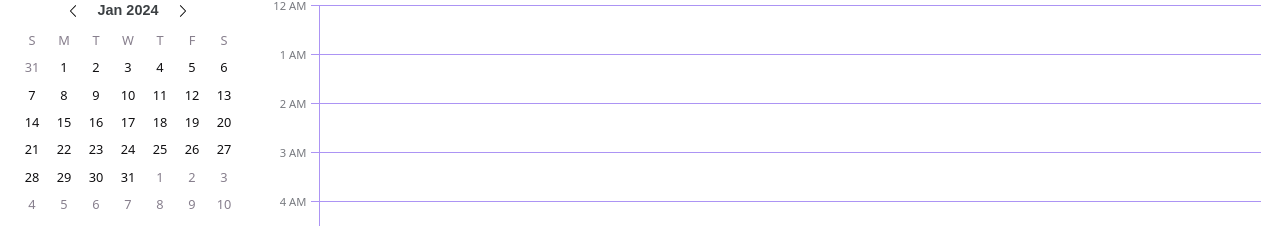
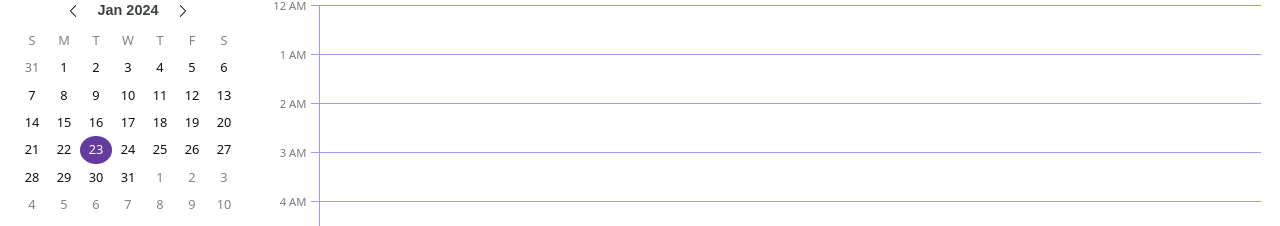
Before and after one commit to coloshword/calendar, a React (Create React App) app in the folder client/: page /calendar in a window 1280 px wide. Shown: the part 153-379 px from the top of the page. Built offline with nearby package versions, Linux system fonts and the light colour scheme.

Commit message:
mini calendar date updates

```diff
--- a/client/src/components/calendarCSS/MiniCalendar.css
+++ b/client/src/components/calendarCSS/MiniCalendar.css
@@ -79,3 +79,17 @@ td {
     font-weight: 500;
     color: #877f8d;
 }
+
+.mini-calendar-today {
+    background-color: #643B9F;
+    color: white;
+    border-radius: 50%;
+    font-size: 0.8rem;
+}
+
+.mini-calendar-view-date {
+    background-color: #F6CEFC;
+    color: #111012;
+    border-radius: 50%;
+    font-size: 0.8rem;
+}
--- a/client/src/components/calendarComponents/MiniCalendar.tsx
+++ b/client/src/components/calendarComponents/MiniCalendar.tsx
@@ -6,9 +6,10 @@ import arrowRight from '../../assets/arrow-right.svg';
 interface MiniCalendarProps {
     currentMonth: Date;
     today: Date,
+    viewDate: Date;
     setViewDate: Function;
 }
-const MiniCalendar: FC<MiniCalendarProps> = ({currentMonth, today, setViewDate}) => {
+const MiniCalendar: FC<MiniCalendarProps> = ({currentMonth, today, viewDate, setViewDate}) => {
 
     const [viewMonth, setViewMonth] = useState(new Date(currentMonth.getFullYear(), currentMonth.getMonth()));
 
@@ -71,29 +72,42 @@ const MiniCalendar: FC<MiniCalendarProps> = ({currentMonth, today, setViewDate})
         let first = getFirst(viewMonth);
         indexToDate[first.getDay()] = [first.getMonth(), first.getDate(), first.getFullYear(), 1];
         let lastOfLastMonth = getLast(new Date(first.getFullYear(),first.getMonth() - 1));
+        let cellClass: string[] = []; // array of the correct classes for each cell, based on the index
         // populate the last month dates
         for(let i = 0; i < first.getDay(); i++) {
-            indexToDate[i] = [lastOfLastMonth.getMonth(), lastOfLastMonth.getDate() - (first.getDay() - i) + 1, lastOfLastMonth.getFullYear(), 0]
+            indexToDate[i] = [lastOfLastMonth.getMonth(), lastOfLastMonth.getDate() - (first.getDay() - i) + 1, lastOfLastMonth.getFullYear()];
+            cellClass.push('otherMonth-cell');
         }
         //populate this month dates
         let daysInCurMonth = numDays(first.getMonth(), first.getFullYear());
         let offset = first.getDay();
-        for(let i = 1; i < daysInCurMonth; i++) {
-            indexToDate[offset + i] = [first.getMonth(), first.getDate() + i, first.getFullYear(), 1];
+        for(let i = 0; i < daysInCurMonth; i++) {
+            indexToDate[offset + i] = [first.getMonth(), first.getDate() + i, first.getFullYear()];
+            cellClass.push('week-cell');
         }
         // populate the rest of the month dates
         let calendarLength: number = Object.keys(indexToDate).length;
         let nextMonth = getNext(first);
         for(let i = 0; i < 42 - calendarLength; i++) {
-            indexToDate[i + calendarLength] = [nextMonth.getMonth(), nextMonth.getDate() + i, nextMonth.getFullYear(), 0];
+            indexToDate[i + calendarLength] = [nextMonth.getMonth(), nextMonth.getDate() + i, nextMonth.getFullYear()];
+            cellClass.push('otherMonth-cell');
+        }
+
+        if(viewDate.getFullYear() == first.getFullYear() && viewDate.getMonth() == first.getMonth()) {
+            cellClass[offset + viewDate.getDate() - 1] = 'mini-calendar-view-date'
+        }
+
+        if(today.getFullYear() == first.getFullYear() && today.getMonth() == first.getMonth()) {
+            // we know we are in today's month
+            // get the index by adding offset plus todays date
+            cellClass[offset + today.getDate() - 1] = 'mini-calendar-today';
         }
         // create the grid
-
         const renderCells = (row: number) => {
             const elementsInRow = [];
             for(let i = 0; i < 7; i++) {
                 elementsInRow.push(
-                    <td onClick={() => handleCalendarCellClick(indexToDate[row* 7 + i])}className={(indexToDate[row * 7 + i][3] == 1) ? "week-cell" : "otherMonth-cell"} key={i}>
+                    <td onClick={() => handleCalendarCellClick(indexToDate[row* 7 + i])}className={cellClass[row * 7 + i]} key={i}>
                         {/* get the date of the correct cell*/}
                         {indexToDate[row * 7 + i][1]}
                     </td>
--- a/client/src/components/calendarComponents/leftSidebar.tsx
+++ b/client/src/components/calendarComponents/leftSidebar.tsx
@@ -17,6 +17,7 @@ const LeftSidebar: FC<LeftSidebarProps> = ({showModal, setShowModal, viewDate, s
             <MiniCalendar
                 currentMonth={viewDate}
                 today={today}
+                viewDate={viewDate}
                 setViewDate={setViewDate}
             />
         </div>
```
